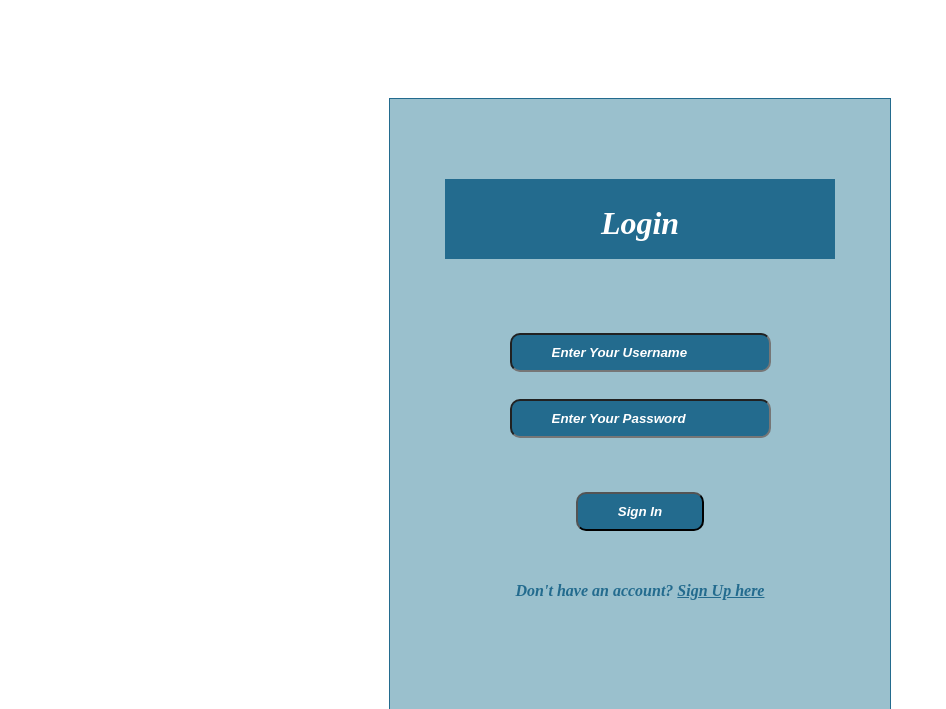
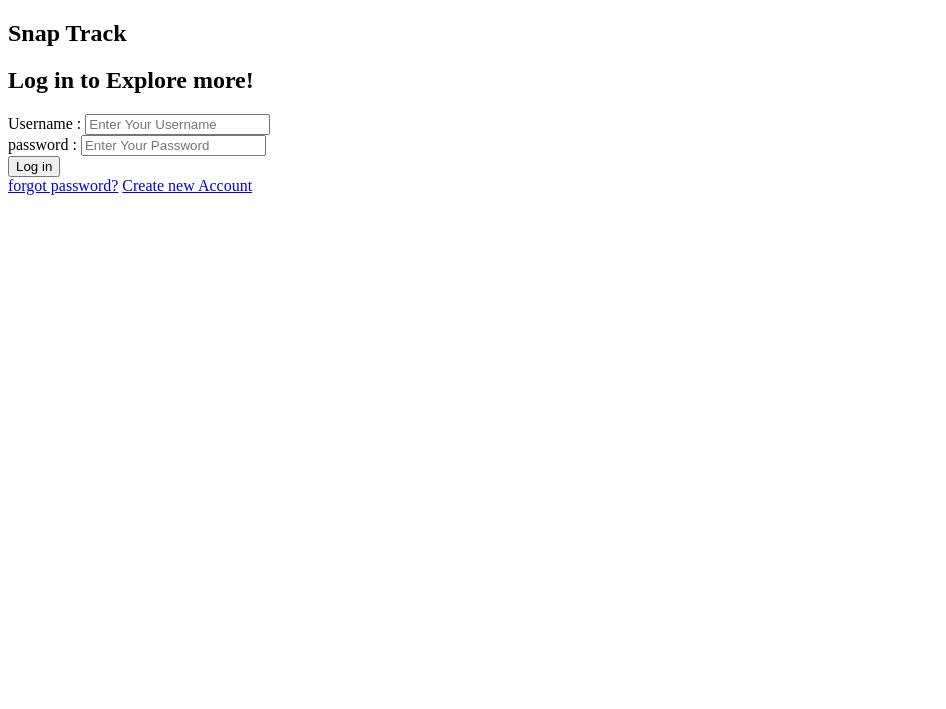
Before and after one commit to aniket2201op/Login-using-Flask-with-AUthentication-and-MySQL, a Flask app: page / in a window 1280 px wide. Shown: the top 709 px of the page, without its empty margins (0-946 px from the left). Run offline with Flask 3, Linux system fonts and the light colour scheme; some libraries are stand-ins or nearby versions.

Commit message:
Update login.html

```diff
--- a/templates/login.html
+++ b/templates/login.html
@@ -1,5 +1,5 @@
 <!-- Store this code in 'login.html' file inside the 'templates' folder -->
-
+<!--
 <html>
 	<head>
 		<meta charset="UTF-8">
@@ -24,4 +24,54 @@
 		</div>
 		</div>
 	</body>
+</html> -->
+
+
+<!DOCTYPE html>
+<html lang="en">
+
+<head>
+    <meta charset="UTF-8">
+    <meta http-equiv="X-UA-Compatible" content="IE=edge">
+    <meta name="viewport" content="width=device-width, initial-scale=1.0">
+    <link rel="stylesheet" href="{{ url_for('static', filename='style1.css') }}">
+    <script src="https://kit.fontawesome.com/8923084387.js" crossorigin="anonymous"></script>
+    <link rel="preconnect" href="https://fonts.googleapis.com">
+    <link rel="preconnect" href="https://fonts.gstatic.com" crossorigin>
+    <!-- <link rel="shortcut icon" type="image/png" href="images/logo.png"> -->
+    <title>Snap Track | Log in</title>
+</head>
+
+<body>
+    <!-- <button><a href="/signin.html" target="_blank">click here</a></button> -->
+    <section>
+        <h1 class="chatbook-heading">Snap Track</h1>
+        <div class="container">
+            <div>
+                <h2 class="login-header">
+                    Log in to Explore more!
+                    </h1>
+            </div>
+            <form action="{{ url_for('login') }}" method="post">
+				<div class="msg">{{ msg }}</div>
+                <div>
+                    <div class="username">
+                        Username : <input id="username" name="username" type="text" placeholder="Enter Your Username" class="txt" type="text">
+                    </div>
+                    <div class="password">
+                        password : <input id="password" name="password" type="password" placeholder="Enter Your Password" class="pass" type="password">
+                    </div>
+                </div>
+                <button class="login-btn" type="submit" value="'Sign In">Log in</button>
+                <div class="xtra">
+                    <a href="#">forgot password?</a>
+                    <a href="{{url_for('register')}}">Create new Account</a>
+                </div>
+            </form>
+        </div>
+    </section>
+</body>
+
+
+
 </html>
```
